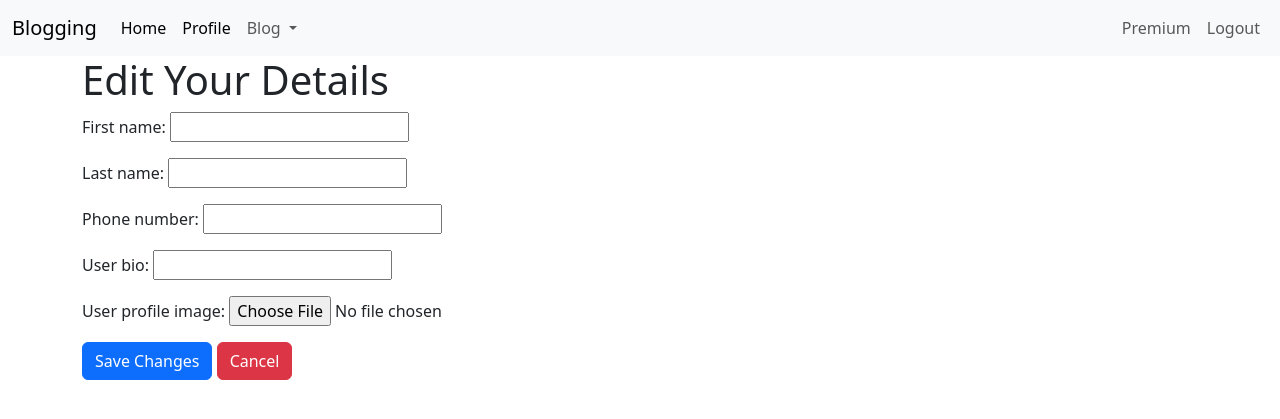
After one commit to Riya20khandelwal/Blogging-Website, a Django app: page /edit_user_details/ in a window 1280 px wide. The commit adds this page. Shown: the top 419 px of the page. Run offline with Django 5.2, Linux system fonts and the light colour scheme; a user stored in the database is signed in.

Commit message:
profile_edit

```diff
--- a/blogs/forms.py
+++ b/blogs/forms.py
@@ -31,13 +31,15 @@ class LoginForm(forms.Form):
     email = forms.EmailField()
     password = forms.CharField(widget=forms.PasswordInput)
 
-# class BlogForm(forms.Form):
-#     class Meta:
-#         model = Blog
-#         fields = ('title', 'text' )
 
 
 class BlogForm(forms.ModelForm):
     class Meta:
         model = Blog
         fields = ['blog_name', 'title', 'category', 'blog_image', 'content']
+
+
+class EditUserForm(forms.ModelForm):
+    class Meta:
+        model = CustomUser
+        fields = ['first_name', 'last_name', 'phone_number', 'user_bio', 'user_profile_image']
--- a/blogs/templates/base.html
+++ b/blogs/templates/base.html
@@ -17,6 +17,9 @@
             <ul class="navbar-nav me-auto mb-2 mb-lg-0">
               <li class="nav-item">
                 <a class="nav-link active" aria-current="page" href="{% url 'index' %}">Home</a>
+              </li>
+              <li class="nav-item">
+                <a class="nav-link active" aria-current="page" href="{% url 'edit_user_details' %}">Profile</a>
               </li>
               <li class="nav-item dropdown">
                 <a class="nav-link dropdown-toggle" href="#" role="button" data-bs-toggle="dropdown" aria-expanded="false">
--- a/blogs/templates/blog_list.html
+++ b/blogs/templates/blog_list.html
@@ -20,8 +20,8 @@
             <tbody>
                 {% for blog in blogs %}
                 <tr>
-                    <td>{{ blog.id }}</td>
-                    <td>{{ blog.title }}</td>
+                    <td><a href="{% url 'blog_detail' blog_id=blog.id %} ">{{ blog.id }}</a></td>
+                    <td><a href="{% url 'blog_detail' blog_id=blog.id %} ">{{ blog.title }}</a></td>
                     <td>{{ blog.author.username }}</td>
                     <td>
                         {% if blog.blog_image %}
--- /dev/null
+++ b/blogs/templates/edit_profile.html
@@ -0,0 +1,16 @@
+{% extends "base.html" %}
+
+{% block title %}Home{% endblock title %}
+
+{% block content %}
+
+<h1>Edit Your Details</h1>
+<form method="post" enctype="multipart/form-data">
+    {% csrf_token %}
+    {{ form.as_p }}
+    <button type="submit" class="btn btn-primary">Save Changes</button>
+    <a href="{% url 'edit_user_details' %}" class="btn btn-danger">Cancel</a>
+</form>
+
+
+{% endblock content %}
--- a/blogs/templates/homeBlog.html
+++ b/blogs/templates/homeBlog.html
@@ -3,6 +3,6 @@
 {% block title %}Home{% endblock title %}
 
 {% block content %}
-Welcome to Blogging Website
+Welcome {{request.user.first_name}} {{request.user.last_name}} to Blogging Website
 
 {% endblock content %}
--- a/blogs/templates/login.html
+++ b/blogs/templates/login.html
@@ -12,7 +12,7 @@
         {% csrf_token %}
         {{form.as_p}}
         <button type="submit" class="btn btn-primary">Login</button>
-        <a href="{% url 'register' %}" class="btn btn-secondary">Sign Up</a>
+        <a href="{% url 'register' %}" class="btn btn-primary">Sign Up</a>
     </form>
 </div>
 </body>
--- a/blogs/templates/register.html
+++ b/blogs/templates/register.html
@@ -12,7 +12,7 @@
         {% csrf_token %}
         {{form.as_p}}
         <button type="submit" class="btn btn-primary">Register</button>
-        <a href="{% url 'login' %}" class="btn btn-secondary">Sign In</a>
+        <a href="{% url 'login' %}" class="btn btn-primary">Sign In</a>
 
     </form>
 </div>
--- a/blogs/urls.py
+++ b/blogs/urls.py
@@ -10,5 +10,6 @@ urlpatterns = [
     path('create_blog', create_blog, name='create_blog'),
     path("blog_list", blog_list, name="blog_list"),
     path('blog/<int:blog_id>/', blog_detail, name='blog_detail'),
+    path('edit_user_details/', edit_user_details, name='edit_user_details'),
 
 ]
--- a/blogs/views.py
+++ b/blogs/views.py
@@ -1,7 +1,7 @@
 from django.shortcuts import render, redirect
 from django.http import HttpResponse
 from django.contrib.auth import authenticate, login, logout
-from .forms import RegisterForm, LoginForm, BlogForm
+from .forms import RegisterForm, LoginForm, BlogForm,EditUserForm
 from django.contrib.auth.decorators import login_required
 from django.views.decorators.cache import never_cache
 from .models import *
@@ -102,21 +102,17 @@ def create_blog(request):
     return render(request, 'create_blog.html', {'form': form})
 
 
-# def blog_list(request):
-#     blogs = Blog.objects.all()
-#     blog_data = []
-
-#     for blog in blogs:
-#         blog_data.append({
-#             'id': blog.id,
-#             'title': blog.title,
-#             'author': blog.author.username,  # assuming the CustomUser model has a username field
-#             'image_url': blog.blog_image.url if blog.blog_image else None,
-#             'post_date': blog.post_date.strftime('%Y-%m-%d %H:%M:%S'),
-#             'category': blog.category
-#         })
-
-#     return JsonResponse(blog_data, safe=False)
+@login_required
+def edit_user_details(request):
+    user = request.user
+    if request.method == 'POST':
+        form = EditUserForm(request.POST, request.FILES, instance=user)
+        if form.is_valid():
+            form.save()
+            return redirect('index')  # Redirect to the user's profile page after saving
+    else:
+        form = EditUserForm(instance=user)
+    return render(request, 'edit_profile.html', {'form': form})
 
 @never_cache
 @login_required(login_url='login/')
--- /dev/null
+++ b/requirements.txt
@@ -0,0 +1,6 @@
+asgiref==3.8.1
+Django==5.0.6
+pillow==10.3.0
+sqlparse==0.5.0
+typing_extensions==4.11.0
+tzdata==2024.1
```
Also changed, not shown: db.sqlite3.
